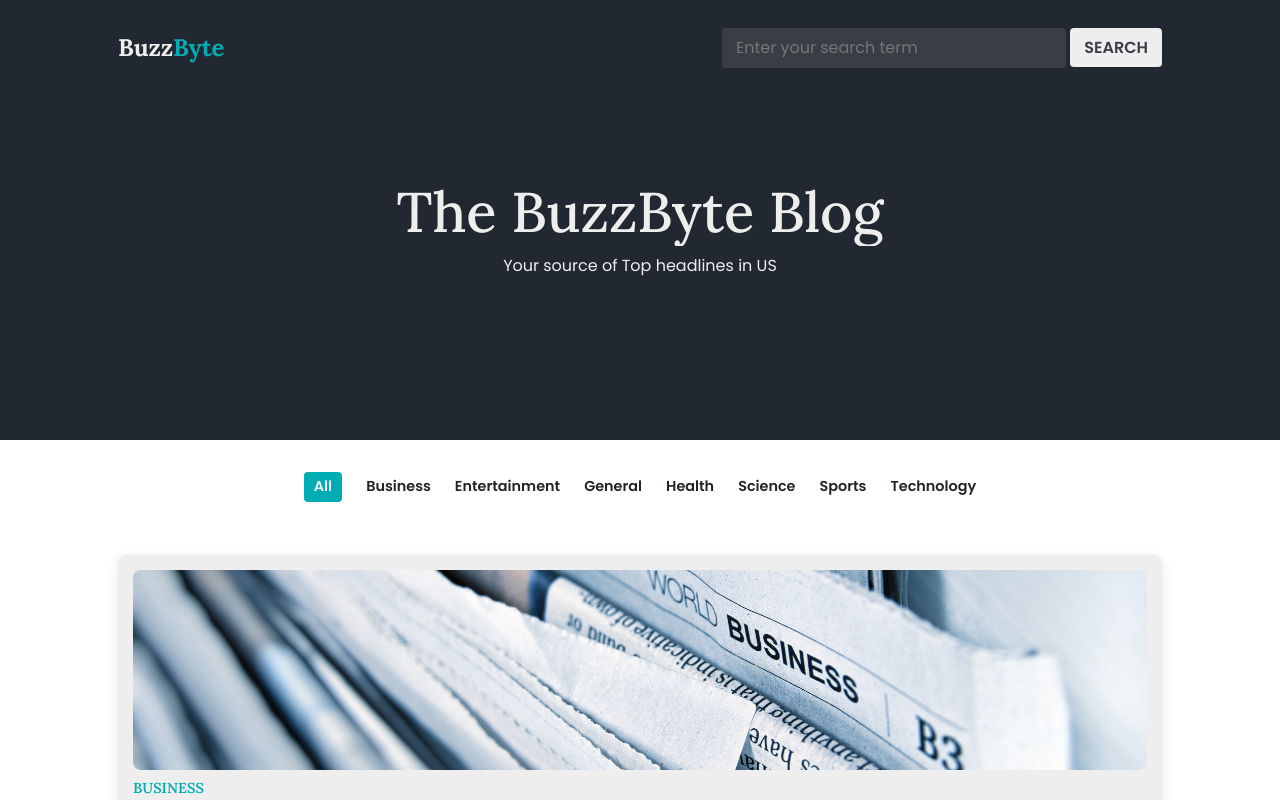
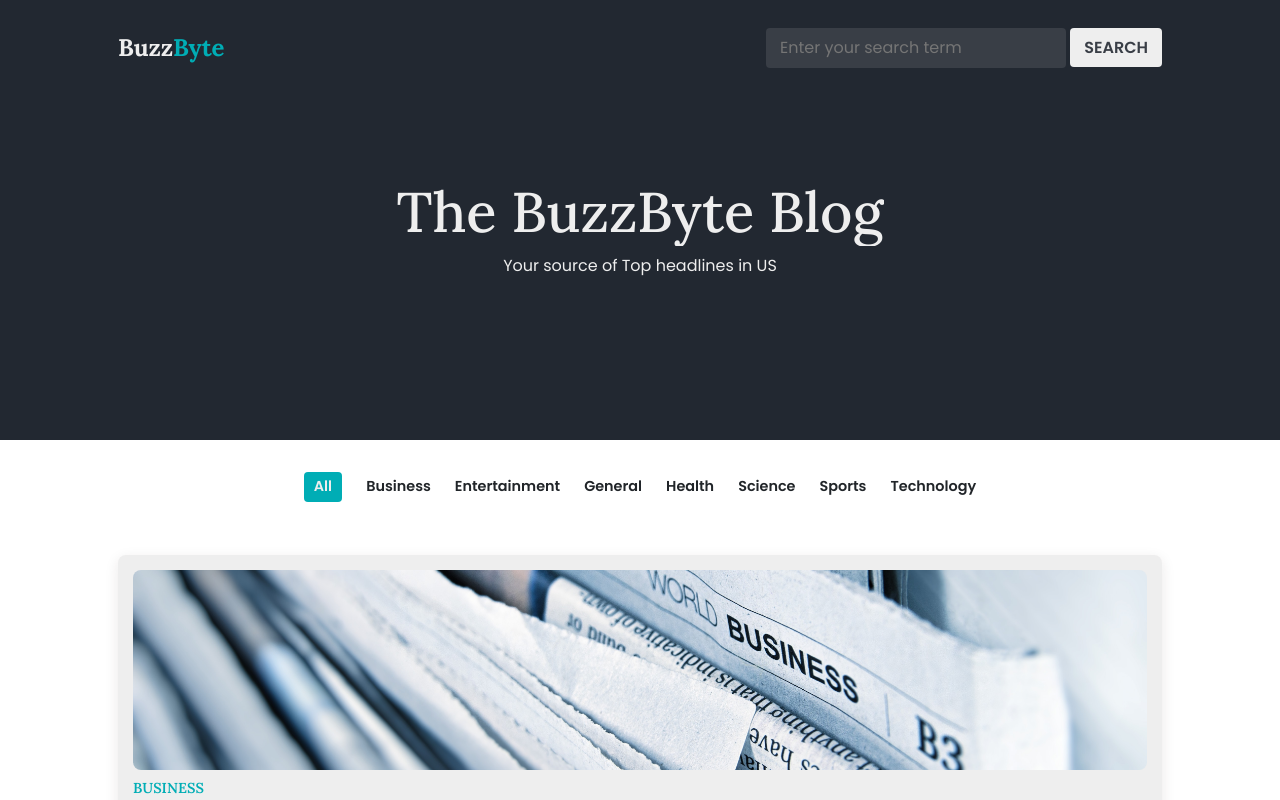
Before and after one commit to IntMain1/News-Website, a plain HTML site: page index.html in a window 1280 px wide. Shown: the top 800 px of the page. Drawn offline with nearby package versions, Linux system fonts and the light colour scheme; no server answers.

Commit message:
update the search responsive

```diff
--- a/css/style.css
+++ b/css/style.css
@@ -75,14 +75,23 @@ header.shadow button {
 }
 
 input {
+  max-width: 200px;
   padding: 8px 14px;
   border-radius: 4px;
   font-size: 16px;
   border: 2px;
   background-color: var(--text-color);
   color: var(--bg-color);
+  transition: max-width 200ms ease;
 }
-
+@media (min-width: 550px) {
+  input {
+    max-width: 300px;
+  }
+}
+.search-container {
+  gap: 0.875rem;
+}
 .button {
   padding: 8px 14px;
   text-transform: uppercase;
@@ -204,7 +213,6 @@ input {
 .category {
   padding-top: 10px;
   font-family: "lora";
-
   font-size: 0.9rem;
   font-weight: 600;
   text-transform: uppercase;
```
